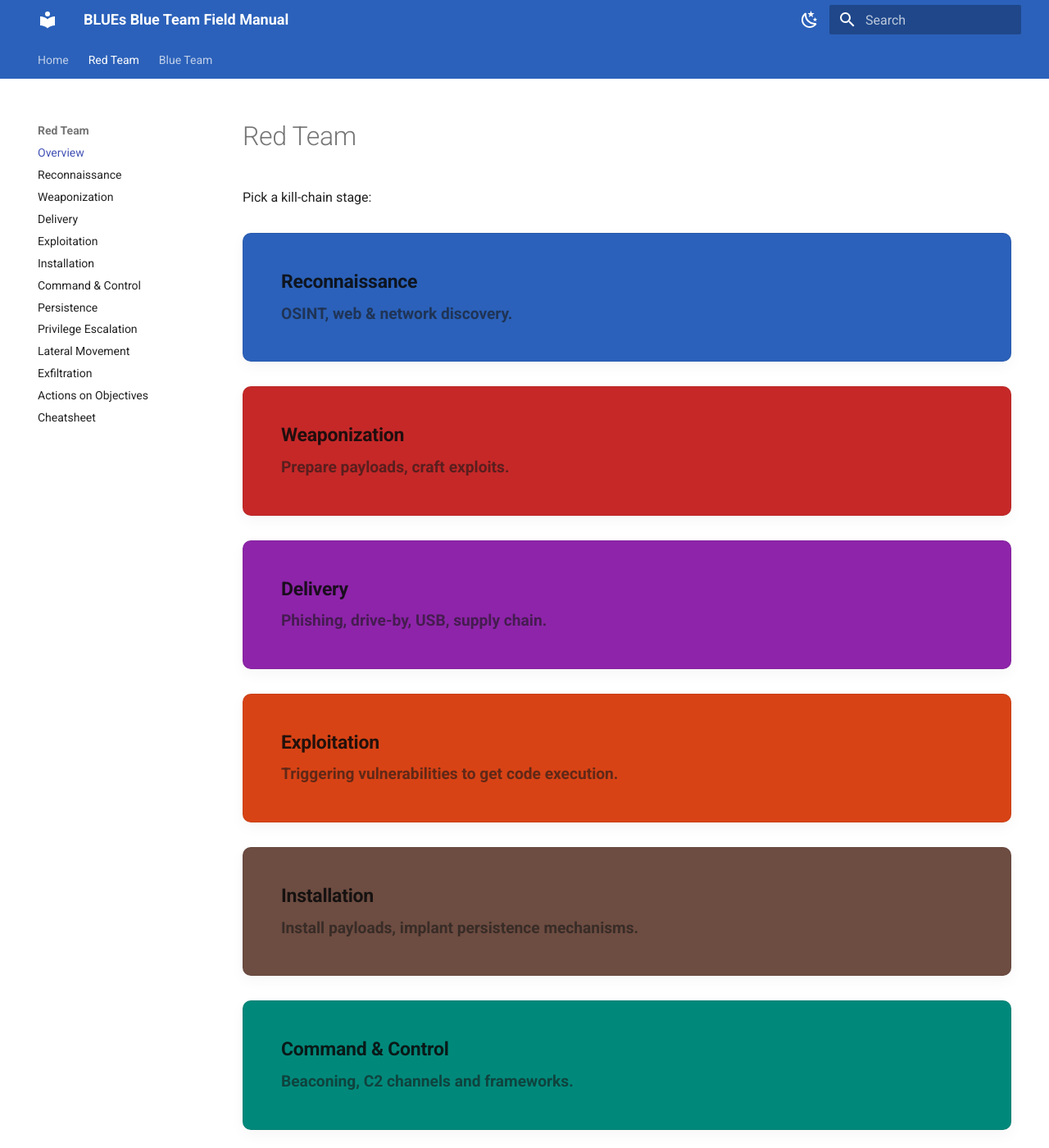
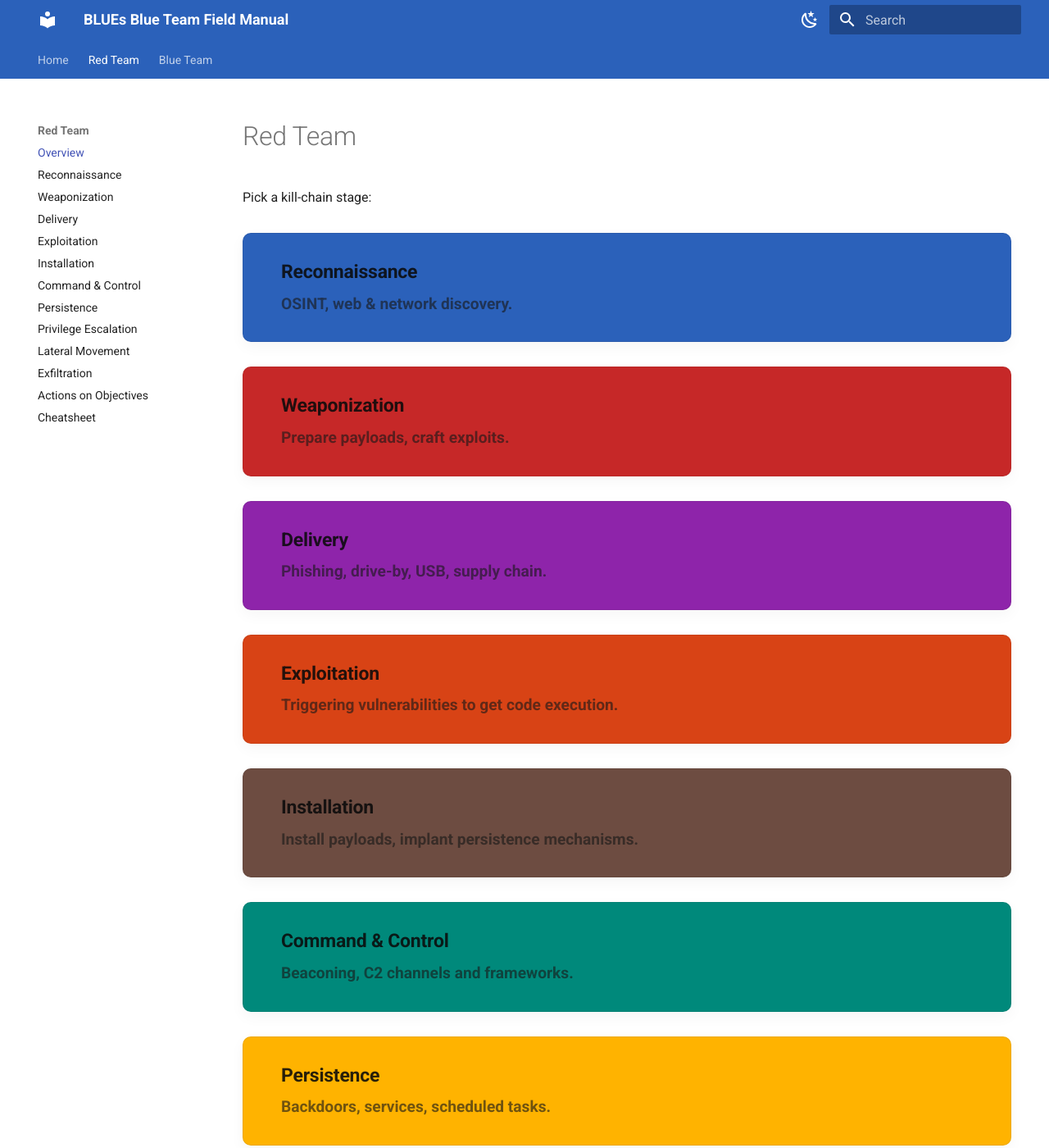
Before and after one commit to BLUE-ps1/BLUES-Blue-Team-Field-Manual, an MkDocs documentation site: the page built from docs/red-team/index.md, in a window 1280 px wide and 1400 px high. Shown: the whole window at 82% size. Built offline with MkDocs 1.6.1 and Material for MkDocs 9.7.7, drawn with Linux system fonts in a browser that asks for light colours.

Commit message:
Update extra.css

```diff
--- a/docs/assets/extra.css
+++ b/docs/assets/extra.css
@@ -240,7 +240,7 @@
 /* Base button look */
 .kc-bar {
   display: block;
-  padding: 1.2rem;
+  padding: 0.6rem 1.2rem;
   margin: 0.3rem 0;
   border-radius: 10px;
   text-decoration: none;
```
